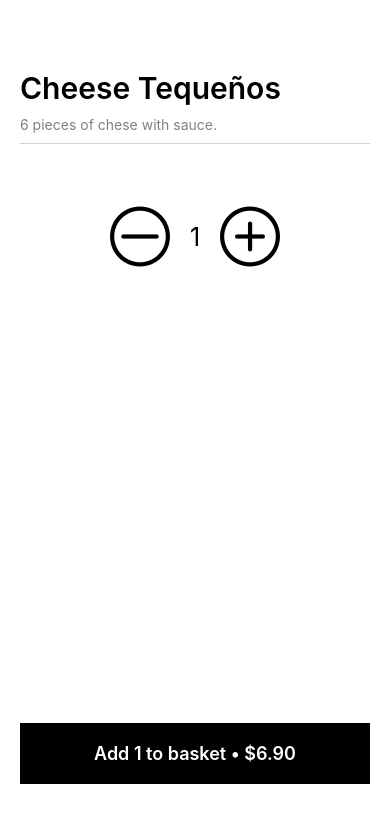
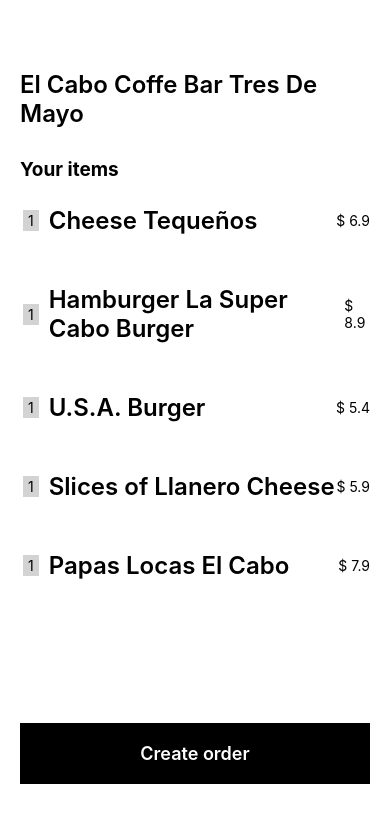
Before and after one commit to algorithmikk/UmameProject, a React Native app: screen / in a window 390 px wide. Shown: the top 822 px of the page. Built offline with nearby package versions, Linux system fonts and the light colour scheme.

Commit message:
Implement Basket Screen with Order creation Button

```diff
--- a/App.js
+++ b/App.js
@@ -3,6 +3,7 @@
 import DishDetailsScreen from "./src/screens/DishDetailsScreen";
 import HomeScreen from "./src/screens/HomeScreen";
 import RestaurantDetailsScreen from "./src/screens/RestaurantDetailsScreen";
+import Basket  from "./src/screens/Basket";
 
 
 export default function App() {
@@ -14,9 +15,10 @@
       {/* <RestaurantDetailsScreen />  */}
       {/* <HomeScreen /> */}
 
-      <DishDetailsScreen/>
+      {/* <DishDetailsScreen/> */}
+      <Basket />
 
-      <StatusBar style="auto" />
+      <StatusBar style="light" />
     </View>
   );
 }
--- a/src/screens/Basket/index.js
+++ b/src/screens/Basket/index.js
@@ -0,0 +1,91 @@
+import { useState } from "react";
+import { View, Text, StyleSheet, FlatList } from "react-native";
+import { AntDesign } from "@expo/vector-icons";
+import restaurants from "../../../assets/data/restaurants.json";
+
+const restaurant = restaurants[0];
+
+const BasketDishItem = ({ basketDish }) => {
+  return (
+    <View style={styles.row}>
+      <View style={styles.quantityContainer}>
+        <Text>1</Text>
+      </View>
+      <Text style={styles.name}>{basketDish.name}</Text>
+      <Text style={{ marginLeft: "auto" }}>$ {basketDish.price}</Text>
+    </View>
+  );
+};
+
+const Basket = () => {
+  return (
+    <View style={styles.page}>
+      <Text style={styles.name}>{restaurant.name}</Text>
+
+      <Text style={{ fontWeight: "bold", marginTop: 20, fontSize: 19 }}>
+        Your items
+      </Text>
+
+      <FlatList
+        data={restaurant.dishes}
+        renderItem={({ item }) => <BasketDishItem basketDish={item} />}
+      />
+
+      <View style={styles.button}>
+        <Text style={styles.buttonText}>Create order</Text>
+      </View>
+    </View>
+  );
+};
+
+const styles = StyleSheet.create({
+  page: {
+    flex: 1,
+    width: "100%",
+    paddingVertical: 30,
+    padding: 10,
+  },
+  name: {
+    fontSize: 24,
+    fontWeight: "600",
+    marginVertical: 10,
+  },
+
+  description: {
+    color: "grey",
+  },
+  separator: {
+    height: 1,
+    backgroundColor: "lightgrey",
+    marginVertical: 10,
+  },
+  row: {
+    flexDirection: "row",
+    alignItems: "center",
+    marginVertical: 15,
+  },
+  quantity: {
+    fontSize: 25,
+    marginHorizontal: 20,
+  },
+  button: {
+    backgroundColor: "black",
+    marginTop: "auto",
+    padding: 20,
+    alignItems: "center",
+  },
+  buttonText: {
+    color: "white",
+    fontWeight: "600",
+    fontSize: 18,
+  },
+  quantityContainer: {
+    backgroundColor: "lightgray",
+    paddingHorizontal: 5,
+    paddingVertical: 2,
+    marginRight: 10,
+    margin: 3,
+  },
+});
+
+export default Basket;
```
